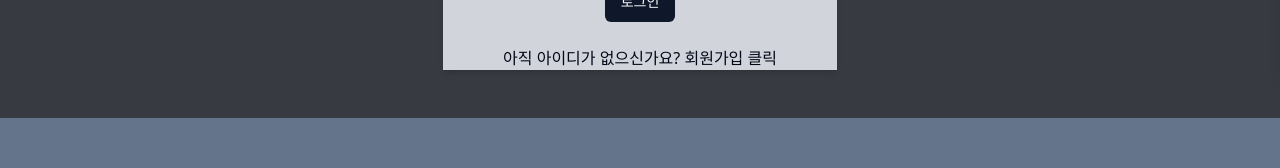
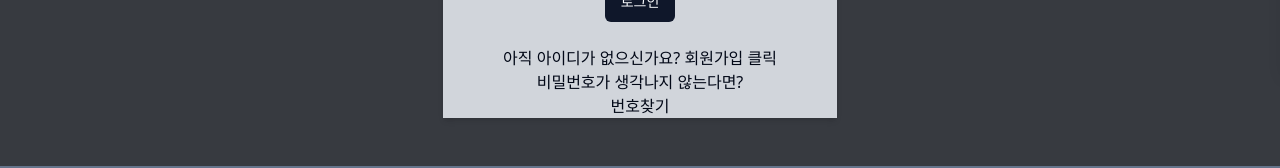
Before and after one commit to BeomsuNa/WhiteWhale, a React (Vite) app: page /login in a window 1280 px wide. Shown: the part 730-898 px from the top of the page. Built offline with nearby package versions, Linux system fonts and the light colour scheme; no server answers.

Commit message:
1.[css] 로그인화면 수정중
1. [css] 로그인 화면 수정중입니다.

```diff
--- a/src/sections/Login/LoginForm.tsx
+++ b/src/sections/Login/LoginForm.tsx
@@ -55,6 +55,10 @@ const LoginForm = () => {
           <p>
             아직 아이디가 없으신가요? <a href="/SignUp">회원가입 클릭</a>
           </p>
+          <p>
+            비밀번호가 생각나지 않는다면?
+            <p>번호찾기</p>
+          </p>
         </footer>
       </form>
     </article>
```
